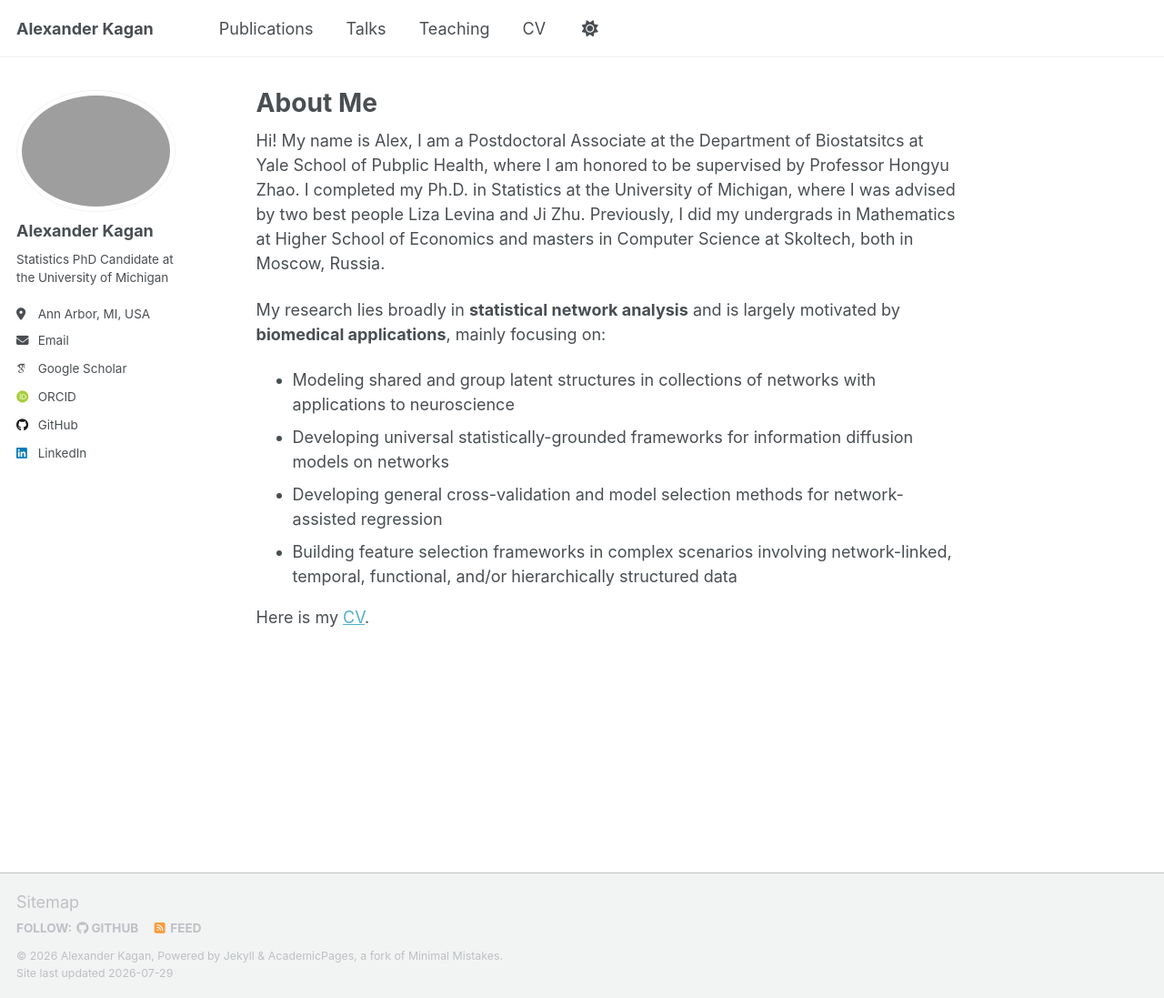
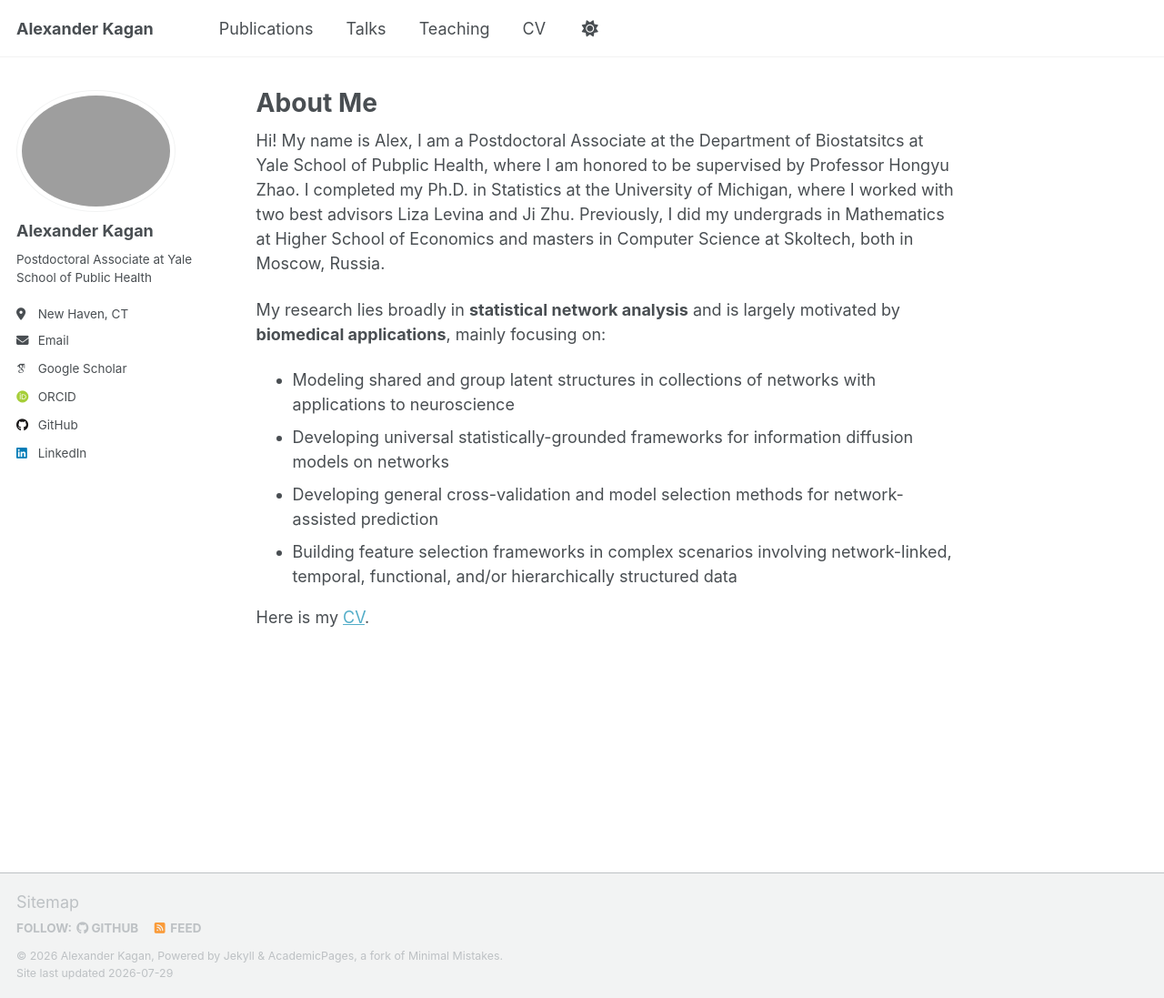
Before and after one commit to AlexanderKagan/AlexanderKagan.github.io, a Jekyll site: the page built from _pages/about.md, in a window 1280 px wide and 1097 px high. Shown: the whole window at 91% size. Built offline with Jekyll 4.4.1, drawn with Linux system fonts in a browser that asks for light colours; some web fonts are replaced; a script that is not in the unit is left out.

Commit message:
postdoc updates bio

```diff
--- a/_config.yml
+++ b/_config.yml
@@ -26,11 +26,11 @@ author:
   avatar           : "profile.png"
   name             : "Alexander Kagan"
   pronouns         : # example: "she/her"
-  bio              : "Statistics PhD Candidate at the University of Michigan"
-  location         : "Ann Arbor, MI, USA"
+  bio              : "Postdoctoral Associate at Yale School of Public Health"
+  location         : "New Haven, CT"
   employer         :
   uri              : # URL
-  email            : "amkagan@umich.edu"
+  email            : "alexander.kagan@yale.edu"
 
   # Academic websites
   academia         : # URL
--- a/_pages/about.md
+++ b/_pages/about.md
@@ -8,7 +8,7 @@ redirect_from:
 ---
 
 
-Hi! My name is Alex, I am a Postdoctoral Associate at the Department of Biostatsitcs at Yale School of Pubplic Health, where I am honored to be supervised by Professor Hongyu Zhao. I completed my Ph.D. in Statistics at the University of Michigan, where I was advised by two best people Liza Levina and Ji Zhu. Previously, I did my undergrads in Mathematics at Higher School of Economics and masters in Computer Science at Skoltech, both in Moscow, Russia.
+Hi! My name is Alex, I am a Postdoctoral Associate at the Department of Biostatsitcs at Yale School of Pubplic Health, where I am honored to be supervised by Professor Hongyu Zhao. I completed my Ph.D. in Statistics at the University of Michigan, where I worked with two best advisors Liza Levina and Ji Zhu. Previously, I did my undergrads in Mathematics at Higher School of Economics and masters in Computer Science at Skoltech, both in Moscow, Russia.
 
 My research lies broadly in **statistical network analysis** and is largely motivated by **biomedical applications**, mainly focusing on:
 
@@ -16,8 +16,7 @@ My research lies broadly in **statistical network analysis** and is largely moti
 - Modeling shared and group latent structures in collections of networks with applications to neuroscience
 - Developing universal statistically-grounded frameworks for information
 diffusion models on networks
-- Developing general cross-validation and model selection methods for network-
-assisted regression
+- Developing general cross-validation and model selection methods for network-assisted prediction
 - Building feature selection frameworks in complex scenarios involving network-linked, temporal,
 functional, and/or hierarchically structured data
 
```
Also changed, not shown: _pages/cv.md (+1 -1 lines).
